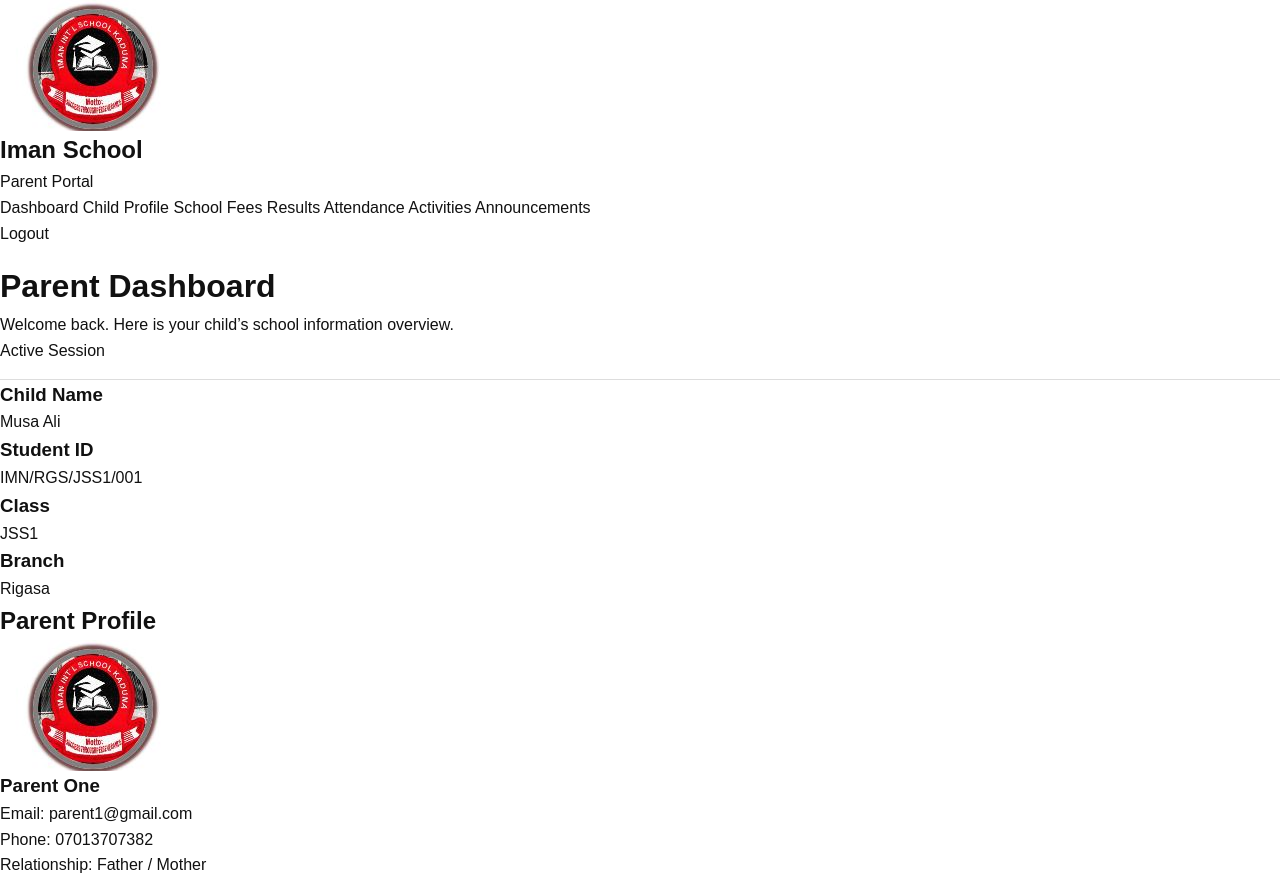
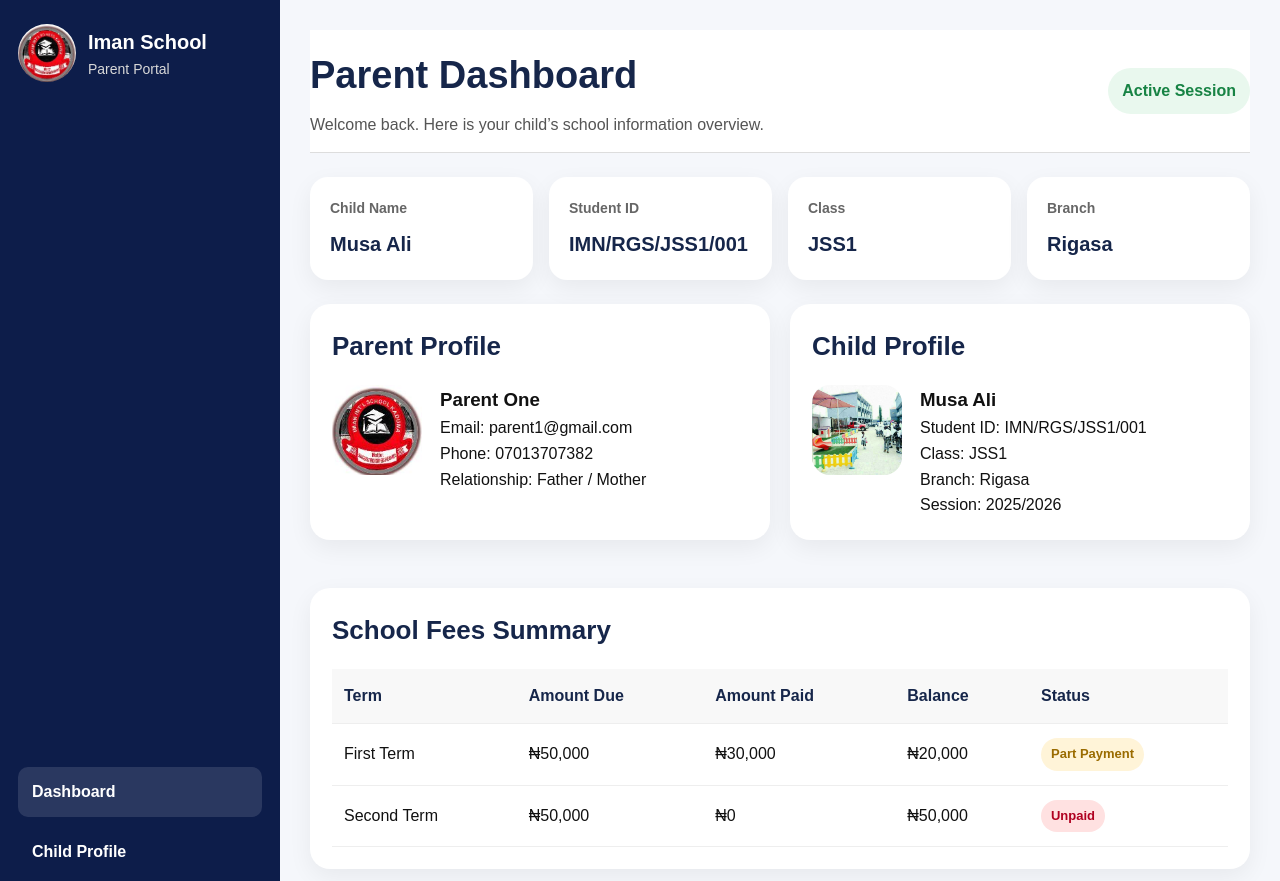
Before and after one commit to hamzaibrahi6964-coder/Iman-International-school, a plain HTML site: page parent-dashboard.html in a window 1280 px wide. Shown: the top 881 px of the page. Drawn offline with Linux system fonts and the light colour scheme.

Commit message:
Update style.css

```diff
--- a/style.css
+++ b/style.css
@@ -635,3 +635,294 @@ img{
 .google-btn:hover{
   background: #f5f5f5;
 }
+
+.dashboard-body{
+  background:#f5f7fb;
+  color:#111;
+  font-family:Arial, Helvetica, sans-serif;
+}
+
+.dashboard-layout{
+  display:grid;
+  grid-template-columns:280px 1fr;
+  min-height:100vh;
+}
+
+.dashboard-sidebar{
+  background:#0d1d4a;
+  color:#fff;
+  padding:24px 18px;
+  display:flex;
+  flex-direction:column;
+  justify-content:space-between;
+}
+
+.dashboard-brand{
+  display:flex;
+  align-items:center;
+  gap:12px;
+}
+
+.dashboard-brand img{
+  width:58px;
+  height:58px;
+  border-radius:50%;
+  object-fit:cover;
+  background:#fff;
+}
+
+.dashboard-brand h2{
+  font-size:20px;
+  margin:0;
+  color:#fff;
+}
+
+.dashboard-brand p{
+  margin:0;
+  color:#d8d8d8;
+  font-size:14px;
+}
+
+.sidebar-menu{
+  display:flex;
+  flex-direction:column;
+  gap:10px;
+  margin-top:30px;
+}
+
+.sidebar-menu a{
+  color:#fff;
+  padding:12px 14px;
+  border-radius:10px;
+  transition:0.3s;
+  font-weight:600;
+}
+
+.sidebar-menu a:hover,
+.sidebar-menu a.active{
+  background:rgba(255,255,255,0.12);
+}
+
+.logout-btn{
+  display:block;
+  text-align:center;
+  background:#c81f32;
+  color:#fff;
+  padding:12px;
+  border-radius:10px;
+  font-weight:700;
+}
+
+.dashboard-main{
+  padding:30px;
+}
+
+.dashboard-header{
+  display:flex;
+  justify-content:space-between;
+  align-items:center;
+  gap:20px;
+  margin-bottom:24px;
+  flex-wrap:wrap;
+}
+
+.dashboard-header h1{
+  font-size:38px;
+  color:#16264a;
+  margin-bottom:6px;
+}
+
+.dashboard-header p{
+  color:#555;
+}
+
+.status-pill{
+  display:inline-block;
+  background:#e9f8ee;
+  color:#178344;
+  padding:10px 14px;
+  border-radius:999px;
+  font-weight:700;
+}
+
+.summary-grid{
+  display:grid;
+  grid-template-columns:repeat(4, 1fr);
+  gap:16px;
+  margin-bottom:24px;
+}
+
+.summary-card{
+  background:#fff;
+  border-radius:18px;
+  padding:20px;
+  box-shadow:0 8px 24px rgba(0,0,0,0.06);
+}
+
+.summary-card h3{
+  font-size:14px;
+  color:#666;
+  margin-bottom:8px;
+}
+
+.summary-card p{
+  font-size:20px;
+  font-weight:700;
+  color:#16264a;
+}
+
+.dashboard-two-col{
+  display:grid;
+  grid-template-columns:1fr 1fr;
+  gap:20px;
+  margin-bottom:24px;
+}
+
+.dashboard-card{
+  background:#fff;
+  border-radius:20px;
+  padding:22px;
+  box-shadow:0 8px 24px rgba(0,0,0,0.06);
+  margin-bottom:24px;
+}
+
+.card-head{
+  margin-bottom:18px;
+}
+
+.card-head h2{
+  font-size:26px;
+  color:#16264a;
+}
+
+.profile-block{
+  display:flex;
+  gap:18px;
+  align-items:flex-start;
+  flex-wrap:wrap;
+}
+
+.profile-avatar,
+.student-avatar{
+  width:90px;
+  height:90px;
+  border-radius:18px;
+  object-fit:cover;
+}
+
+.table-wrap{
+  overflow-x:auto;
+}
+
+table{
+  width:100%;
+  border-collapse:collapse;
+}
+
+table th,
+table td{
+  text-align:left;
+  padding:14px 12px;
+  border-bottom:1px solid #eee;
+}
+
+table th{
+  background:#f8f8f8;
+  color:#16264a;
+}
+
+.tag{
+  display:inline-block;
+  padding:6px 10px;
+  border-radius:999px;
+  font-size:13px;
+  font-weight:700;
+}
+
+.tag.warning{
+  background:#fff4d8;
+  color:#9a6b00;
+}
+
+.tag.danger{
+  background:#ffe1e1;
+  color:#b00020;
+}
+
+.mini-stat-grid{
+  display:grid;
+  grid-template-columns:repeat(3, 1fr);
+  gap:16px;
+}
+
+.mini-stat{
+  background:#f7f9fc;
+  border-radius:16px;
+  padding:18px;
+  text-align:center;
+}
+
+.mini-stat h3{
+  font-size:28px;
+  color:#c81f32;
+  margin-bottom:6px;
+}
+
+.mini-stat p{
+  color:#555;
+}
+
+.activity-list{
+  padding-left:18px;
+  color:#444;
+}
+
+.activity-list li{
+  margin-bottom:12px;
+}
+
+.announcement-box{
+  background:#f8f9fc;
+  border-left:4px solid #c81f32;
+  padding:16px;
+  border-radius:12px;
+  margin-bottom:14px;
+}
+
+.announcement-box h3{
+  color:#16264a;
+  margin-bottom:6px;
+}
+
+@media (max-width: 1024px){
+  .summary-grid{
+    grid-template-columns:repeat(2, 1fr);
+  }
+
+  .dashboard-two-col{
+    grid-template-columns:1fr;
+  }
+}
+
+@media (max-width: 768px){
+  .dashboard-layout{
+    grid-template-columns:1fr;
+  }
+
+  .dashboard-sidebar{
+    padding:20px;
+  }
+
+  .dashboard-main{
+    padding:18px;
+  }
+
+  .summary-grid,
+  .mini-stat-grid{
+    grid-template-columns:1fr;
+  }
+
+  .dashboard-header h1{
+    font-size:30px;
+  }
+}
```
